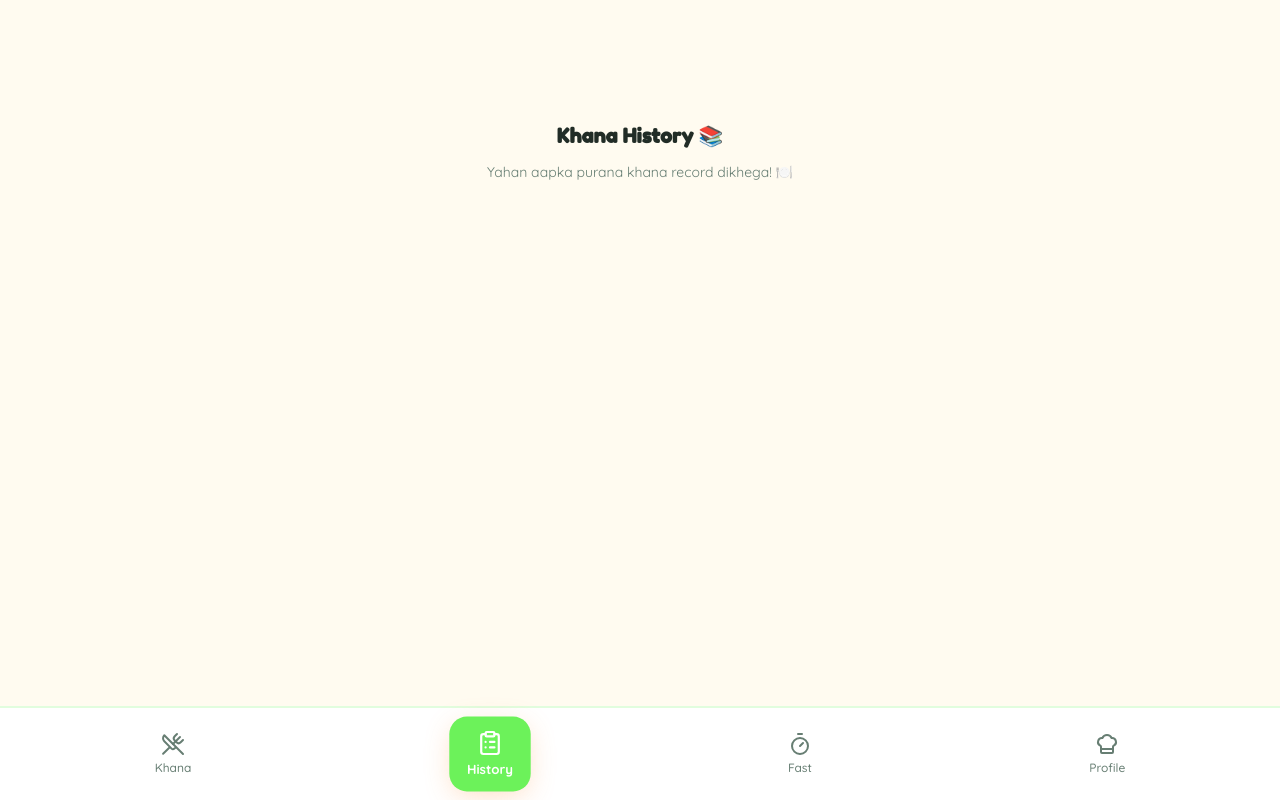
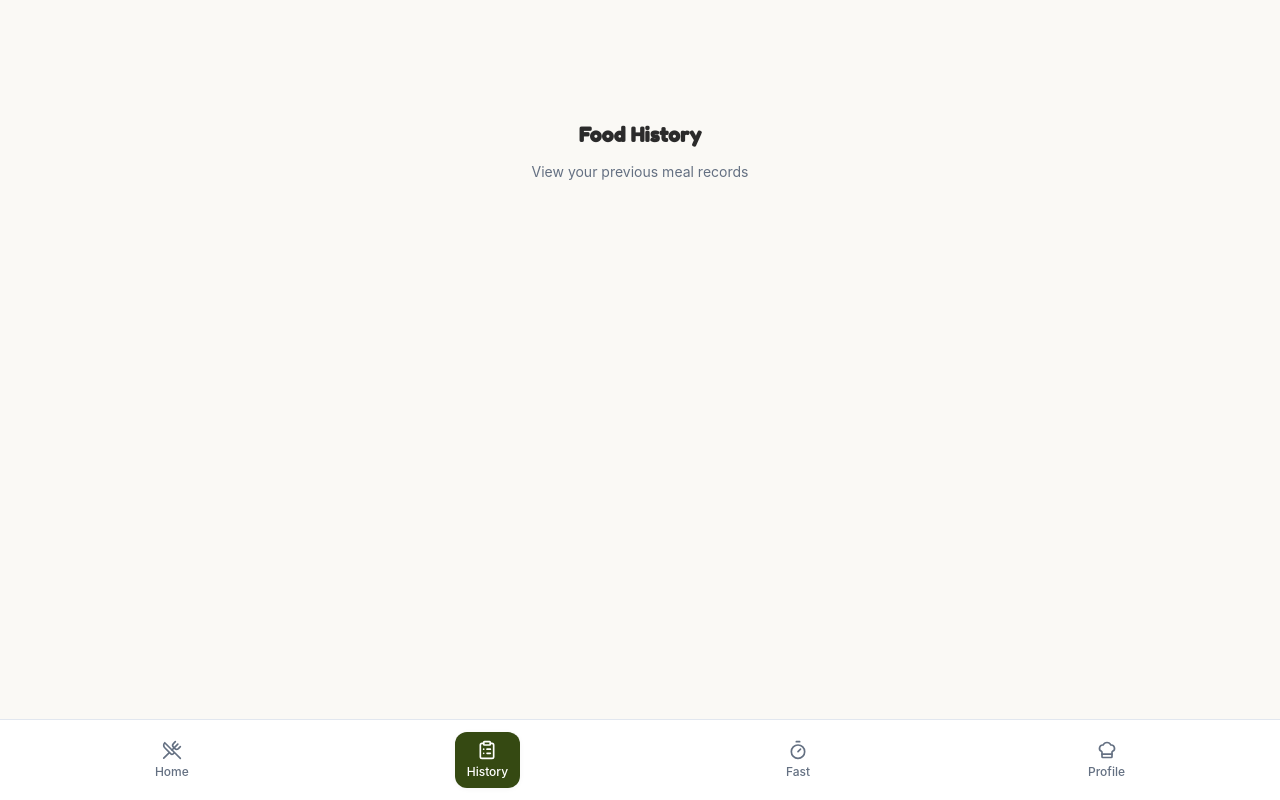
Before and after one commit to navgurukul/eat-sahi-hai, a React (Vite) app: page / in a window 1280 px wide. Both pictures are taken after a click on the button "History". Built offline with nearby package versions, Linux system fonts and the light colour scheme; the HTML template or start-up script is replaced by a standard one.

Commit message:
Refactor: Improve app design and contrast

```diff
--- a/src/components/BottomNavigation.tsx
+++ b/src/components/BottomNavigation.tsx
@@ -8,14 +8,14 @@ interface BottomNavigationProps {
 
 export function BottomNavigation({ activeTab, onTabChange }: BottomNavigationProps) {
   const tabs = [
-    { id: "home", label: "Khana", icon: UtensilsCrossed },
+    { id: "home", label: "Home", icon: UtensilsCrossed },
     { id: "history", label: "History", icon: ClipboardList },
     { id: "fast", label: "Fast", icon: Timer },
     { id: "profile", label: "Profile", icon: ChefHat },
   ];
 
   return (
-    <div className="fixed bottom-0 left-0 right-0 bg-card border-t-2 border-primary/20 px-4 py-3 safe-area-bottom backdrop-blur-sm">
+    <div className="fixed bottom-0 left-0 right-0 bg-card border-t border-border px-4 py-3 safe-area-bottom backdrop-blur-sm">
       <div className="flex items-center justify-around">
         {tabs.map((tab) => {
           const Icon = tab.icon;
@@ -26,16 +26,16 @@ export function BottomNavigation({ activeTab, onTabChange }: BottomNavigationPro
               key={tab.id}
               onClick={() => onTabChange(tab.id)}
               className={cn(
-                "flex flex-col items-center py-3 px-4 rounded-2xl transition-all duration-300 transform",
+                "flex flex-col items-center py-2 px-3 rounded-lg transition-all duration-200",
                 isActive
-                  ? "bg-primary text-primary-foreground scale-110 shadow-food"
-                  : "text-muted-foreground hover:text-foreground hover:bg-accent/10 hover:scale-105"
+                  ? "bg-primary text-primary-foreground shadow-card"
+                  : "text-muted-foreground hover:text-foreground hover:bg-secondary"
               )}
             >
-              <Icon className={cn("h-6 w-6 mb-1", isActive && "text-primary-foreground")} />
+              <Icon className={cn("h-5 w-5 mb-1", isActive && "text-primary-foreground")} />
               <span className={cn(
-                "text-xs font-baloo font-medium",
-                isActive ? "text-primary-foreground font-bold" : "text-muted-foreground"
+                "text-xs font-medium",
+                isActive ? "text-primary-foreground" : "text-muted-foreground"
               )}>
                 {tab.label}
               </span>
--- a/src/index.css
+++ b/src/index.css
@@ -1,122 +1,110 @@
+/* Tailwind CSS imports */
 @tailwind base;
 @tailwind components;
 @tailwind utilities;
 
-/* FoodFlow Design System - Delicious Food-Themed Colors!
-All colors MUST be HSL.
-*/
+/* Professional fonts for food app */
+@import url('https://fonts.googleapis.com/css2?family=Fredoka+One&family=Inter:wght@400;500;600;700&display=swap');
 
 @layer base {
   :root {
-    /* Main food-themed brand colors */
-    --primary: 113 85% 65%; /* Fresh leafy green #4ADE80 */
+    /* Professional Food App Color Palette - HSL values */
+    --background: 45 33% 97%;               /* Clean warm cream #F9F6F0 */
+    --background-secondary: 45 33% 94%;     /* Slightly darker cream */
+    --foreground: 0 0% 17%;                 /* Charcoal #2C2C2C */
+    --card: 0 0% 100%;                      /* Pure white */
+    --card-foreground: 0 0% 17%;            /* Charcoal */
+    --card-secondary: 45 33% 98%;           /* Off-white for subtle cards */
+    --popover: 0 0% 100%;
+    --popover-foreground: 0 0% 17%;
+    --primary: 82 60% 18%;                  /* Deep forest green #2D5016 */
     --primary-foreground: 0 0% 100%;
-    --primary-light: 113 85% 75%;
-    --primary-dark: 113 85% 45%;
+    --primary-light: 82 50% 28%;
+    --primary-dark: 82 70% 12%;
+    --secondary: 45 33% 94%;                /* Light cream */
+    --secondary-foreground: 0 0% 17%;
+    --secondary-light: 45 33% 97%;
+    --accent: 25 85% 48%;                   /* Refined burnt orange */
+    --accent-foreground: 0 0% 100%;
+    --accent-light: 25 85% 60%;
+    --info: 200 65% 52%;
+    --info-foreground: 0 0% 100%;
+    --info-light: 200 65% 65%;
+    --success: 142 76% 38%;
+    --success-foreground: 0 0% 100%;
+    --warning: 45 90% 50%;
+    --warning-foreground: 0 0% 100%;
+    --destructive: 0 84% 60%;
+    --destructive-foreground: 0 0% 100%;
+    --muted: 210 40% 96%;
+    --muted-foreground: 215 13% 45%;
+    --subtle-foreground: 0 0% 40%;
+    --border: 214 32% 91%;
+    --input: 214 32% 91%;
+    --ring: 82 60% 18%;                     /* Same as primary */
 
-    --secondary: 43 96% 60%; /* Sunny corn yellow #FCD34D */
-    --secondary-foreground: 150 15% 15%;
-    --secondary-light: 43 96% 75%;
+    /* Progress colors */
+    --progress-bg: 210 40% 95%;
+    --calories-progress: 25 85% 48%;        /* Refined burnt orange */
+    --protein-progress: 142 76% 38%;        /* Green */
+    --carbs-progress: 45 90% 50%;           /* Yellow */
+    --fat-progress: 0 84% 60%;              /* Red */
+    --glycemic-progress: 200 65% 52%;       /* Blue */
 
-    --accent: 25 95% 62%; /* Warm carrot orange #FB923C */
-    --accent-foreground: 0 0% 100%;
-    --accent-light: 25 95% 75%;
+    /* Design system variables */
+    --radius: 12px;
+    --shadow: 0 2px 8px -2px hsl(0 0% 0% / 0.08);
+    --shadow-card: 0 1px 6px -1px hsl(0 0% 0% / 0.06);
+    --shadow-food: 0 4px 12px -4px hsl(0 0% 0% / 0.1);
 
-    --info: 207 100% 38%; /* Info blue */
-    --info-foreground: 0 0% 100%;
-    --info-light: 207 100% 55%;
-
-    /* Delicious background system */
-    --background: 45 100% 97%; /* Creamy off-white #FFFBF0 */
-    --background-secondary: 45 85% 94%;
-    --foreground: 150 15% 15%; /* Rich dark green */
-
-    /* Food card system */
-    --card: 0 0% 100%;
-    --card-foreground: 150 15% 15%;
-    --card-secondary: 45 75% 96%;
-
-    /* Interactive elements */
-    --popover: 0 0% 100%;
-    --popover-foreground: 150 15% 15%;
-
-    /* Tasty feedback colors */
-    --success: 142 76% 36%; /* Deep avocado green #22C55E */
-    --success-foreground: 0 0% 100%;
-    --warning: 43 96% 60%; /* Using secondary for warnings */
-    --warning-foreground: 150 15% 15%;
-    --destructive: 0 75% 55%;
-    --destructive-foreground: 0 0% 100%;
-
-    /* Subtle food-themed text */
-    --muted: 45 65% 90%;
-    --muted-foreground: 150 10% 45%;
-    --subtle-foreground: 150 8% 55%;
-
-    /* Natural borders */
-    --border: 113 30% 85%;
-    --input: 113 30% 85%;
-    --ring: 113 85% 65%; /* Primary green for focus */
-
-    /* Organic design elements */
-    --radius: 1.25rem;
-    --shadow: 0 4px 20px -4px rgba(74, 222, 128, 0.15);
-    --shadow-card: 0 8px 30px -6px rgba(74, 222, 128, 0.2);
-    --shadow-food: 0 6px 25px -3px rgba(251, 146, 60, 0.3);
-
-    /* Delicious progress indicators */
-    --progress-bg: 113 40% 92%;
-    --calories-progress: 25 95% 62%; /* Carrot orange */
-    --protein-progress: 207 100% 38%; /* Info blue */
-    --carbs-progress: 43 96% 60%; /* Corn yellow */
-    --fat-progress: 113 85% 45%; /* Deep green */
-    --glycemic-progress: 142 76% 36%; /* Avocado green */
-
+    /* Sidebar variables for compatibility */
     --sidebar-background: 0 0% 98%;
-
     --sidebar-foreground: 240 5.3% 26.1%;
-
     --sidebar-primary: 240 5.9% 10%;
-
     --sidebar-primary-foreground: 0 0% 98%;
-
     --sidebar-accent: 240 4.8% 95.9%;
-
     --sidebar-accent-foreground: 240 5.9% 10%;
-
     --sidebar-border: 220 13% 91%;
-
     --sidebar-ring: 217.2 91.2% 59.8%;
   }
 
   .dark {
-    --background: 222.2 84% 4.9%;
-    --foreground: 210 40% 98%;
+    /* Professional dark theme */
+    --background: 0 0% 7%;                  /* Deep charcoal */
+    --background-secondary: 0 0% 9%;        /* Slightly lighter */
+    --foreground: 0 0% 95%;                 /* Off-white */
+    --card: 0 0% 9%;
+    --card-foreground: 0 0% 95%;
+    --card-secondary: 0 0% 11%;
+    --popover: 0 0% 9%;
+    --popover-foreground: 0 0% 95%;
+    --primary: 82 60% 22%;                  /* Brighter forest green for dark mode */
+    --primary-foreground: 0 0% 100%;
+    --primary-light: 82 50% 32%;
+    --primary-dark: 82 70% 16%;
+    --secondary: 0 0% 12%;
+    --secondary-foreground: 0 0% 95%;
+    --secondary-light: 0 0% 14%;
+    --accent: 25 85% 55%;                   /* Brighter burnt orange */
+    --accent-foreground: 0 0% 100%;
+    --accent-light: 25 85% 65%;
+    --info: 200 65% 58%;
+    --info-foreground: 0 0% 100%;
+    --info-light: 200 65% 70%;
+    --success: 142 76% 42%;
+    --success-foreground: 0 0% 100%;
+    --warning: 45 90% 55%;
+    --warning-foreground: 0 0% 100%;
+    --destructive: 0 84% 65%;
+    --destructive-foreground: 0 0% 100%;
+    --muted: 0 0% 14%;
+    --muted-foreground: 0 0% 60%;
+    --subtle-foreground: 0 0% 65%;
+    --border: 0 0% 16%;
+    --input: 0 0% 16%;
+    --ring: 82 60% 22%;
 
-    --card: 222.2 84% 4.9%;
-    --card-foreground: 210 40% 98%;
-
-    --popover: 222.2 84% 4.9%;
-    --popover-foreground: 210 40% 98%;
-
-    --primary: 210 40% 98%;
-    --primary-foreground: 222.2 47.4% 11.2%;
-
-    --secondary: 217.2 32.6% 17.5%;
-    --secondary-foreground: 210 40% 98%;
-
-    --muted: 217.2 32.6% 17.5%;
-    --muted-foreground: 215 20.2% 65.1%;
-
-    --accent: 217.2 32.6% 17.5%;
-    --accent-foreground: 210 40% 98%;
-
-    --destructive: 0 62.8% 30.6%;
-    --destructive-foreground: 210 40% 98%;
-
-    --border: 217.2 32.6% 17.5%;
-    --input: 217.2 32.6% 17.5%;
-    --ring: 212.7 26.8% 83.9%;
+    /* Dark sidebar variables */
     --sidebar-background: 240 5.9% 10%;
     --sidebar-foreground: 240 4.8% 95.9%;
     --sidebar-primary: 224.3 76.3% 48%;
@@ -130,89 +118,78 @@ All colors MUST be HSL.
 
 @layer base {
   * {
-    @apply border-border;
+    border-color: hsl(var(--border));
   }
 
   body {
-    @apply bg-background text-foreground font-quicksand;
+    background-color: hsl(var(--background));
+    color: hsl(var(--foreground));
+    font-family: "Inter", system-ui, sans-serif;
+    line-height: 1.6;
     font-size: 14px;
   }
 
   h1, h2, h3, h4, h5, h6 {
-    @apply font-fredoka;
+    font-family: "Fredoka One", cursive;
+    line-height: 1.2;
   }
 
   .font-accent {
-    @apply font-baloo;
+    font-family: "Inter", system-ui, sans-serif;
   }
 }
 
-/* Food-themed animations and effects */
+/* Professional food app styles */
 @layer components {
+  /* Clean card hover effects */
   .slanted-card {
-    transform: perspective(600px) rotateX(2deg) rotateY(-1deg);
-    transition: all 0.3s cubic-bezier(0.4, 0, 0.2, 1);
-    box-shadow: var(--shadow-food);
-    border: 2px solid transparent;
-    background: linear-gradient(135deg,
-      hsl(var(--card)) 0%,
-      hsl(var(--card-secondary)) 100%);
+    transition: all 0.2s cubic-bezier(0.4, 0, 0.2, 1);
   }
 
   .slanted-card:hover {
-    transform: perspective(600px) rotateX(0deg) rotateY(0deg) translateY(-4px) scale(1.02);
-    box-shadow: 0 12px 40px -8px rgba(251, 146, 60, 0.4);
-    border-color: hsl(var(--accent) / 0.3);
+    transform: translateY(-2px) !important;
+    box-shadow: var(--shadow-food);
   }
 
+  /* Progress ring styling */
   .progress-ring {
-    transition: stroke-dasharray 0.8s cubic-bezier(0.4, 0, 0.2, 1);
-    filter: drop-shadow(0 2px 8px rgba(74, 222, 128, 0.3));
+    transition: all 0.2s ease;
   }
 
+  .progress-ring:hover {
+    transform: scale(1.02);
+  }
+
+  /* Professional button */
   .food-button {
-    @apply bg-primary text-primary-foreground px-6 py-3 rounded-full font-baloo font-semibold;
-    transition: all 0.3s cubic-bezier(0.4, 0, 0.2, 1);
-    box-shadow: 0 4px 16px -4px rgba(74, 222, 128, 0.4);
+    background: hsl(var(--primary));
+    border-radius: var(--radius);
+    transition: all 0.2s cubic-bezier(0.4, 0, 0.2, 1);
+    box-shadow: var(--shadow-card);
   }
 
   .food-button:hover {
-    transform: translateY(-2px) scale(1.05);
-    box-shadow: 0 8px 25px -5px rgba(74, 222, 128, 0.5);
+    background: hsl(var(--primary-light));
+    box-shadow: var(--shadow);
   }
 
-  .food-card-border {
-    border: 3px dashed hsl(var(--accent) / 0.3);
-    border-radius: var(--radius);
-    background: linear-gradient(145deg,
-      hsl(var(--background)) 0%,
-      hsl(var(--background-secondary)) 100%);
+  /* Clean search input */
+  .food-search:focus {
+    border-color: hsl(var(--primary));
+    box-shadow: 0 0 0 2px hsl(var(--primary) / 0.1);
   }
 
-  .food-search {
-    @apply border-2 border-primary/30 rounded-full px-4 py-3 bg-background;
-    transition: all 0.3s ease;
-  }
-
-  .food-search:focus {
-    @apply border-primary ring-4 ring-primary/20;
-    transform: scale(1.02);
-  }
-
-  /* Food app specific shadows */
+  /* Simplified shadow utilities */
   .shadow-food {
-    box-shadow: 0 4px 14px -2px hsla(var(--primary) / 0.1), 0 2px 8px -2px hsla(var(--secondary) / 0.15);
+    box-shadow: var(--shadow-food);
   }
 
   .shadow-food-hover {
-    box-shadow: 0 8px 25px -5px hsla(var(--primary) / 0.2), 0 4px 15px -3px hsla(var(--secondary) / 0.25);
+    box-shadow: var(--shadow);
   }
 
-  /* Food texture patterns */
+  /* Clean background pattern */
   .food-pattern-bg {
-    background-image:
-      radial-gradient(circle at 20% 50%, hsla(var(--primary) / 0.05) 0%, transparent 50%),
-      radial-gradient(circle at 80% 20%, hsla(var(--secondary) / 0.05) 0%, transparent 50%),
-      radial-gradient(circle at 40% 80%, hsla(var(--accent) / 0.05) 0%, transparent 50%);
+    background: hsl(var(--background));
   }
 }
--- a/src/pages/Index.tsx
+++ b/src/pages/Index.tsx
@@ -1,5 +1,4 @@
 import { useState } from "react";
-import { TimeHeader } from "@/components/TimeHeader";
 import { MacroIndicators } from "@/components/MacroIndicators";
 import { FoodLogging } from "@/components/FoodLogging";
 import { BottomNavigation } from "@/components/BottomNavigation";
@@ -11,8 +10,29 @@ const Index = () => {
     switch (activeTab) {
       case "home":
         return (
-          <div className="space-y-4 food-pattern-bg min-h-screen">
-            <TimeHeader />
+          <div className="space-y-6 food-pattern-bg min-h-screen">
+            {/* Clean date/time header */}
+            <div className="flex justify-between items-center pt-2">
+              <div>
+                <h1 className="text-2xl font-bold text-foreground">Today's Nutrition</h1>
+                <p className="text-sm text-muted-foreground">
+                  {new Date().toLocaleDateString("en-IN", {
+                    weekday: "long",
+                    day: "numeric",
+                    month: "long"
+                  })}
+                </p>
+              </div>
+              <div className="text-right">
+                <div className="text-lg font-semibold text-primary">
+                  {new Date().toLocaleTimeString("en-IN", {
+                    hour: "2-digit",
+                    minute: "2-digit",
+                    hour12: true,
+                  })}
+                </div>
+              </div>
+            </div>
             <MacroIndicators />
             <FoodLogging />
           </div>
@@ -21,11 +41,11 @@ const Index = () => {
         return (
           <div className="flex items-center justify-center h-64">
             <div className="text-center">
-              <h2 className="text-2xl font-fredoka font-bold text-foreground mb-3">
-                Khana History 📚
+              <h2 className="text-2xl font-bold text-foreground mb-3">
+                Food History
               </h2>
-              <p className="text-muted-foreground font-quicksand">
-                Yahan aapka purana khana record dikhega! 🍽️
+              <p className="text-muted-foreground">
+                View your previous meal records
               </p>
             </div>
           </div>
@@ -34,11 +54,11 @@ const Index = () => {
         return (
           <div className="flex items-center justify-center h-64">
             <div className="text-center">
-              <h2 className="text-2xl font-fredoka font-bold text-foreground mb-3">
-                Fasting Timer ⏰
+              <h2 className="text-2xl font-bold text-foreground mb-3">
+                Fasting Timer
               </h2>
-              <p className="text-muted-foreground font-quicksand">
-                Apna fasting time track karo! Coming soon... 🕐
+              <p className="text-muted-foreground">
+                Track your fasting periods
               </p>
             </div>
           </div>
@@ -47,11 +67,11 @@ const Index = () => {
         return (
           <div className="flex items-center justify-center h-64">
             <div className="text-center">
-              <h2 className="text-2xl font-fredoka font-bold text-foreground mb-3">
-                Mera Profile 👨‍🍳
+              <h2 className="text-2xl font-bold text-foreground mb-3">
+                My Profile
               </h2>
-              <p className="text-muted-foreground font-quicksand">
-                Apni cooking profile banao aur settings change karo! 🔧
+              <p className="text-muted-foreground">
+                Manage your preferences and settings
               </p>
             </div>
           </div>
```
Also changed, not shown: src/components/FoodLogging.tsx (+25 -28 lines), src/components/MacroIndicators.tsx (+28 -28 lines).
